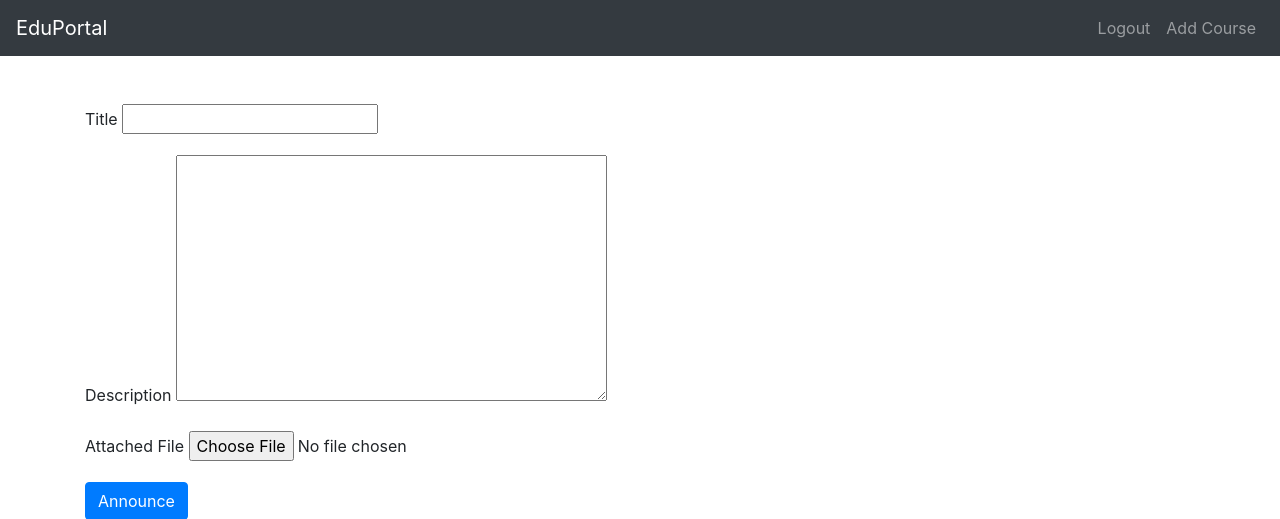
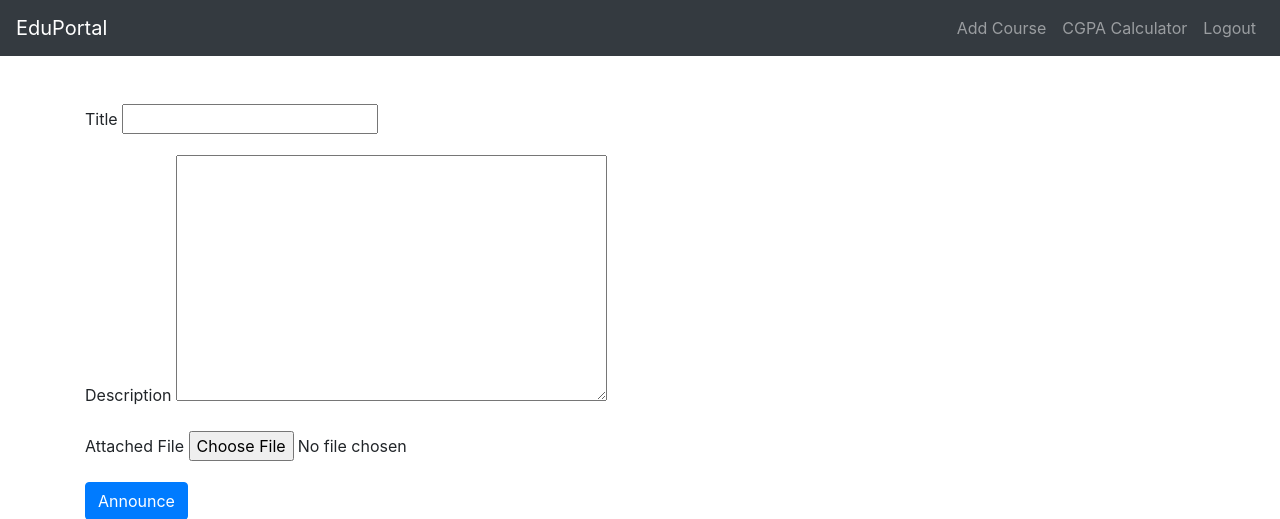
Before and after one commit to Ashutosh1910/StuProfPortal, a Django app: page /prof/courses/1/announce in a window 1280 px wide. Shown: the top 519 px of the page. Run offline with Django 4.2, Linux system fonts and the light colour scheme; a user stored in the database is signed in; tables that the repository leaves empty hold one stand-in row (values such as "Sample post"); parts of the project's set-up code (start-up, migrations or seed data) failed here and were passed over; some libraries are stand-ins or nearby versions.

Commit message:
fixed bugs

```diff
--- a/templates/base.html
+++ b/templates/base.html
@@ -28,6 +28,14 @@
         </button>
         <div class="collapse navbar-collapse" id="navbarNav">
             <ul class="navbar-nav ml-auto">
+                {%if request.user.profprofile%}
+                <li class="nav-item">
+                    <a class="nav-link" href="{%url 'create-course' %}">Add Course</a>
+                </li>{%endif%}
+                {%if request.user.student_profile%}
+                <li class="nav-item">
+                    <a class="nav-link" href="{%url 'cgpa-calc' %}">CGPA Calculator</a>
+                </li>{%endif%}
                 {%if request.user.is_authenticated%}
                 <li class="nav-item">
                     <a class="nav-link" href="{%url 'LogoutPage'%}">Logout</a>
@@ -37,10 +45,7 @@
                     <a class="nav-link" href="{%url 'login-page'%}">Login</a>
                 </li>
                 {%endif%}
-                {%if request.user.profprofile%}
-                <li class="nav-item">
-                    <a class="nav-link" href="{%url 'create-course' %}">Add Course</a>
-                </li>{%endif%}
+
 
                 <!-- Add more navigation items as needed -->
             </ul>
```
